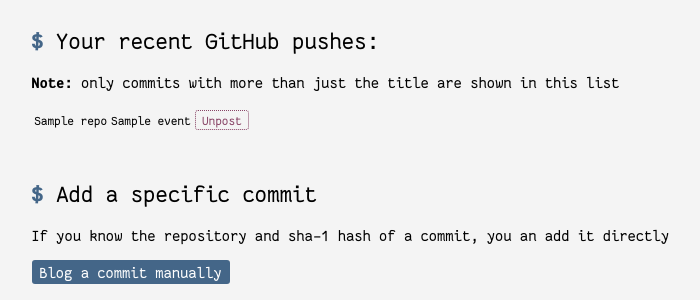
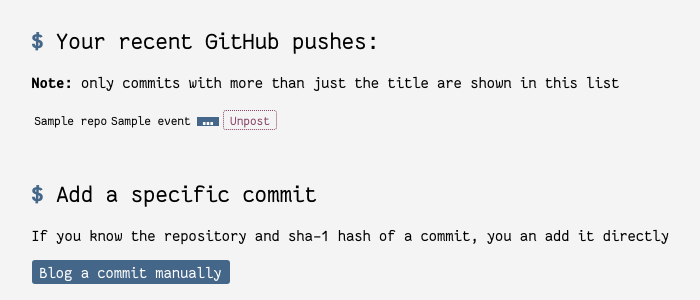
Before and after one commit to uniphil/commit--blog, a Flask app: template templates/account.html in a window 1280 px wide. Shown: the part 148-448 px from the top of the page, without its empty margins (239-939 px from the left). Run offline with Flask 2, Linux system fonts and the light colour scheme; the template is opened without the code that fills it: most values are stand-ins (such as "Sample title", 1, 10 or a date in 2020); parts of the project's set-up code (start-up, migrations or seed data) failed here and were passed over; some libraries are stand-ins or nearby versions.

Commit message:
Expand to preview post bodies in dashboard
Fix #8

There is probably a memory leak in the event binding code in main.js. It's not a big deal here because there are always few posts, but it probably should be refactored.

```diff
--- a/static/css/main.css
+++ b/static/css/main.css
@@ -97,6 +97,20 @@
   opacity: 1;
 }
 
+.show-post-body {
+  display: inline-block;
+  font-size: 1.5em;
+  line-height: 0.3em;
+  height: 0.3em;
+  padding: 0 0.3em 0.2em;
+  color: #fff;
+  background: #468;
+}
+.show-post-body:hover {
+  text-decoration: none;
+}
+
+
 code {
   display: inline-block;
   padding: 0 0.2em;
@@ -155,3 +169,15 @@
 .error-page h1:before {
   display: none;
 }
+
+/* Thank you H5BP */
+.visuallyhidden {
+  border: 0;
+  clip: rect(0 0 0 0);
+  height: 1px;
+  margin: -1px;
+  overflow: hidden;
+  padding: 0;
+  position: absolute;
+  width: 1px;
+}
--- a/static/js/main.js
+++ b/static/js/main.js
@@ -0,0 +1,19 @@
+
+(function showPreviews() {
+  // Show previews for post bodies in the dashboard
+  var shower_links = document.querySelectorAll('.show-post-body');
+
+  if (shower_links.length > 0) {
+    Array.prototype.forEach.call(shower_links, function(link) {
+      var target_id = link.getAttribute('href');
+      window.link = link;
+      var target_el = link.parentElement.querySelector(target_id);
+
+      link.addEventListener('click', function(event) {
+        event.preventDefault();
+        link.classList.add('visuallyhidden');
+        target_el.classList.remove('visuallyhidden');
+      });
+    });
+  };
+})();
--- a/templates/account.html
+++ b/templates/account.html
@@ -13,7 +13,11 @@
     {% for event in events %}
       <tr {% if event.post is not none %}class="post"{% endif %}>
         <td>{{ event.repo }}</td>
-        <td>{{ event.title }}</td>
+        <td title="{{ event.title }}: {{ event.body }}">
+          {{ event.title }}
+          <a class="show-post-body" href="#post-{{ loop.index }}">&hellip;</a>
+          <pre class="post-body visuallyhidden" id="post-{{ loop.index }}">{{ event.body }}</pre>
+        </td>
         <td>
           {% if event.post is none %}
             <a class="button" href="{{ url_for('blog.add', repo_name=event.repo,
```
